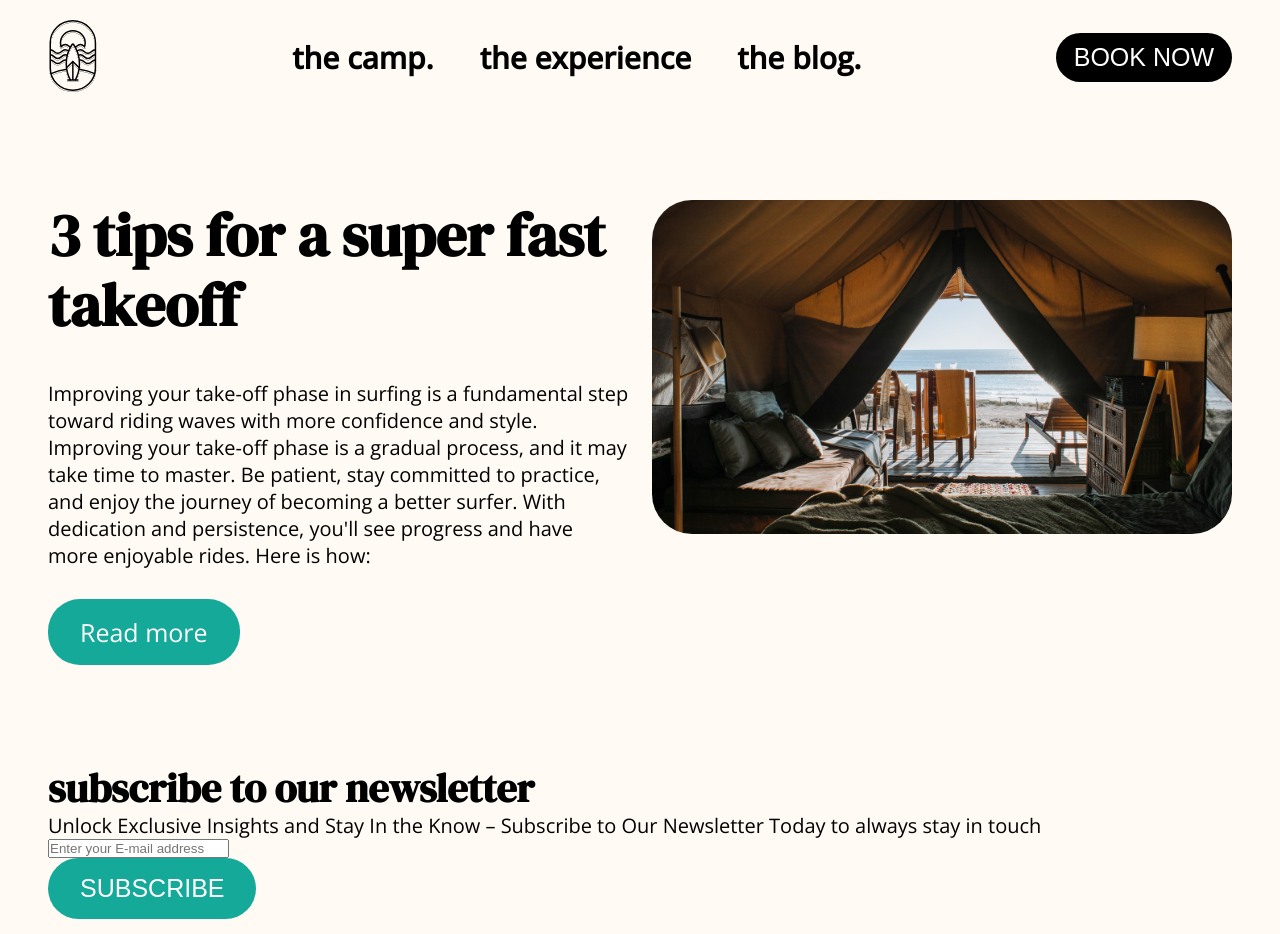
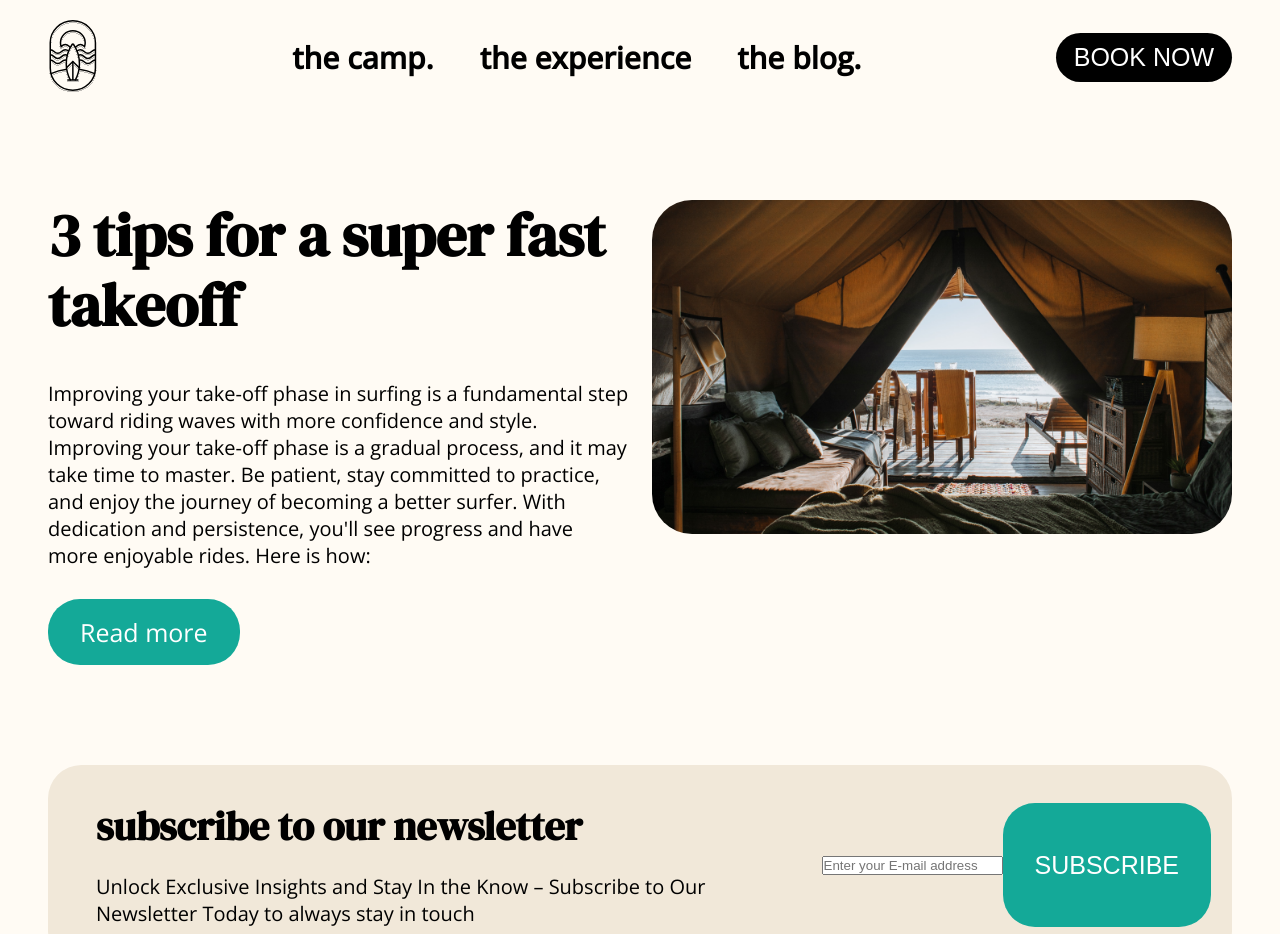
Before and after one commit to maksymkushnirov/surf-camp, a Next.js app in the folder surf-camp-fe/: page /blog in a window 1280 px wide. Shown: the top 934 px of the page. Built offline with nearby package versions, Linux system fonts and the light colour scheme.

Commit message:
subscription

```diff
--- a/surf-camp-fe/app/_components/Blog/SubscribeToNewsletter.jsx
+++ b/surf-camp-fe/app/_components/Blog/SubscribeToNewsletter.jsx
@@ -13,7 +13,7 @@ const SubscribeToNewsletter = () => {
       <form className="newsletter__form">
         <input
           type="text"
-          className="newsletter__email"
+          className="newsletter__email input"
           placeholder="Enter your E-mail address"
         />
       </form>
--- a/surf-camp-fe/sass/components/_info-block.scss
+++ b/surf-camp-fe/sass/components/_info-block.scss
@@ -1,4 +1,4 @@
-.info {
+t.info {
   display: flex;
   justify-content: space-between;
   padding-right: 4.8rem;
--- /dev/null
+++ b/surf-camp-fe/sass/components/blog/_newsletter.scss
@@ -0,0 +1,17 @@
+.newsletter {
+  display: flex;
+  background-color: $light-brown;
+  padding: 3.8rem 2.1rem 3.8rem 4.8rem;
+  border-radius: 3.35rem;
+
+  &__info {
+    & h4 {
+      margin-bottom: 2.3rem;
+    }
+  }
+  &__form {
+    display: flex;
+    align-items: center;
+    margin-left: 3rem;
+  }
+}
--- a/surf-camp-fe/sass/main.scss
+++ b/surf-camp-fe/sass/main.scss
@@ -8,7 +8,9 @@
 @import "components/footer";
 @import "components/hero-section";
 @import "components/info-block";
+@import "components/input";
 
 @import "components/blog/highlight-article";
+@import "components/blog/newsletter";
 
 @import "pages/blog";
```
Also changed, not shown: surf-camp-fe/sass/components/_input.scss (added), 1 other file (tests, documents, lock files or other folders).
